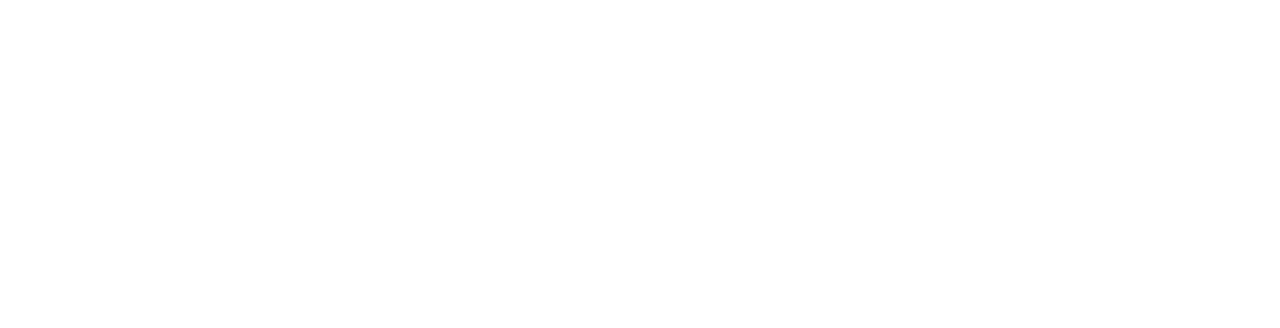
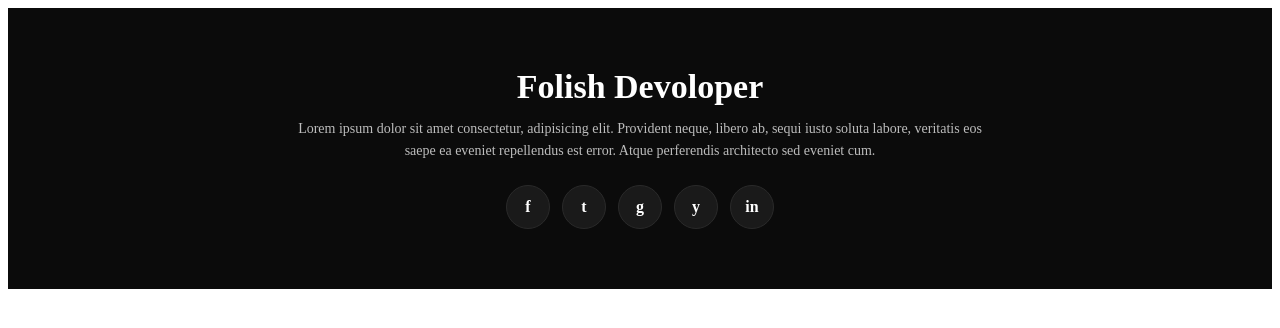
Before and after one commit to nazarovweb/challenge, a React app: page / in a window 1280 px wide. Shown: the top 328 px of the page. Built offline with nearby package versions, Linux system fonts and the light colour scheme; the HTML template or start-up script is replaced by a standard one.

Commit message:
Laziz
I made a footer section.

```diff
--- a/src/App.jsx
+++ b/src/App.jsx
@@ -1,7 +1,9 @@
+import Footer from './Footer'
+
 const App = () => {
   return (
     <div>
-
+        <Footer/>
     </div>
   )
 }
--- a/src/Footer.jsx
+++ b/src/Footer.jsx
@@ -1,6 +1,20 @@
+import './footer.css'
 const Footer = () => {
   return (
-    <div>Footer</div>
+    <footer className = 'footer'>
+        <h2 className = 'footer_title'>Folish Devoloper</h2>
+        <p className = 'footer_text'>
+          Lorem ipsum dolor sit amet consectetur, adipisicing elit. Provident neque, libero ab, sequi iusto soluta labore, veritatis eos saepe ea eveniet repellendus est error. Atque perferendis architecto sed eveniet cum.
+        </p>
+
+        <div className='footer_icons'>
+          <a className='footer_icon' href="#">f</a>
+          <a className='footer_icon' href="#">t</a>
+          <a className='footer_icon' href="#">g</a>
+          <a className='footer_icon' href="#">y</a>
+          <a className='footer_icon'href="#">in</a>
+        </div>
+    </footer>
   )
 }
 
--- /dev/null
+++ b/src/footer.css
@@ -0,0 +1,46 @@
+.footer{
+  background:#0b0b0b;
+  color:#fff;
+  padding:60px 20px;
+  text-align:center;
+}
+
+.footer_title{
+  margin:0 0 12px;
+  font-size:34px;
+  font-weight:800;
+}
+
+.footer_text{
+  max-width:700px;
+  margin:0 auto 22px;
+  color:#bdbdbd;
+  line-height:1.6;
+  font-size:14px;
+}
+
+.footer_icons{
+  display:flex;
+  justify-content:center;
+  gap:12px;
+}
+
+.footer_icon{
+  width:42px;
+  height:42px;
+  border-radius:50%;
+  background:#1a1a1a;
+  color:#fff;
+  display:grid;
+  place-items:center;
+  text-decoration:none;
+  font-weight:800;
+  border:1px solid #2a2a2a;
+  transition:0.2s;
+}
+
+.footer_icon:hover{
+  transform:translateY(-2px);
+  background:#ffffff;
+  color:#0b0b0b;
+}
```
